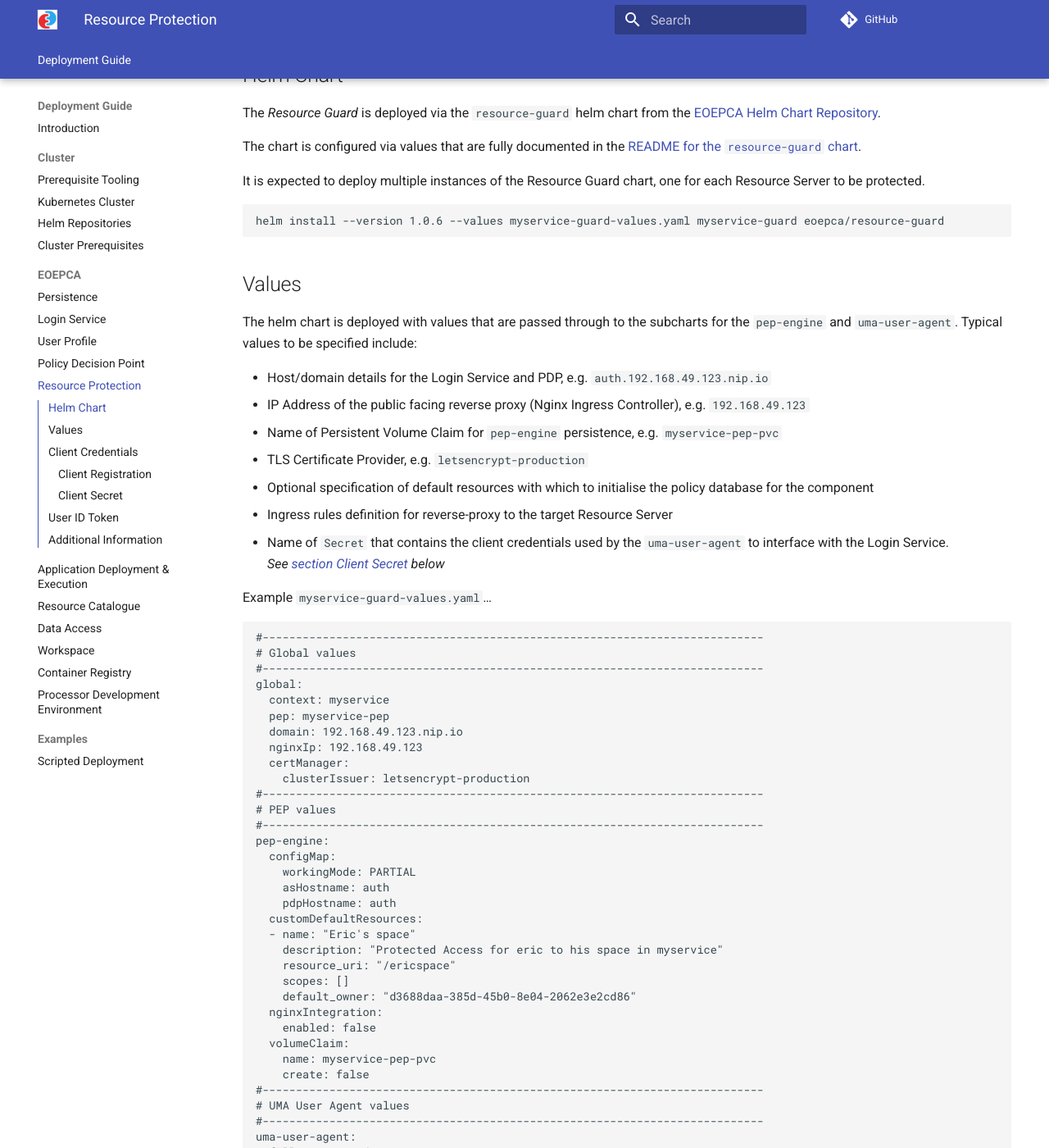
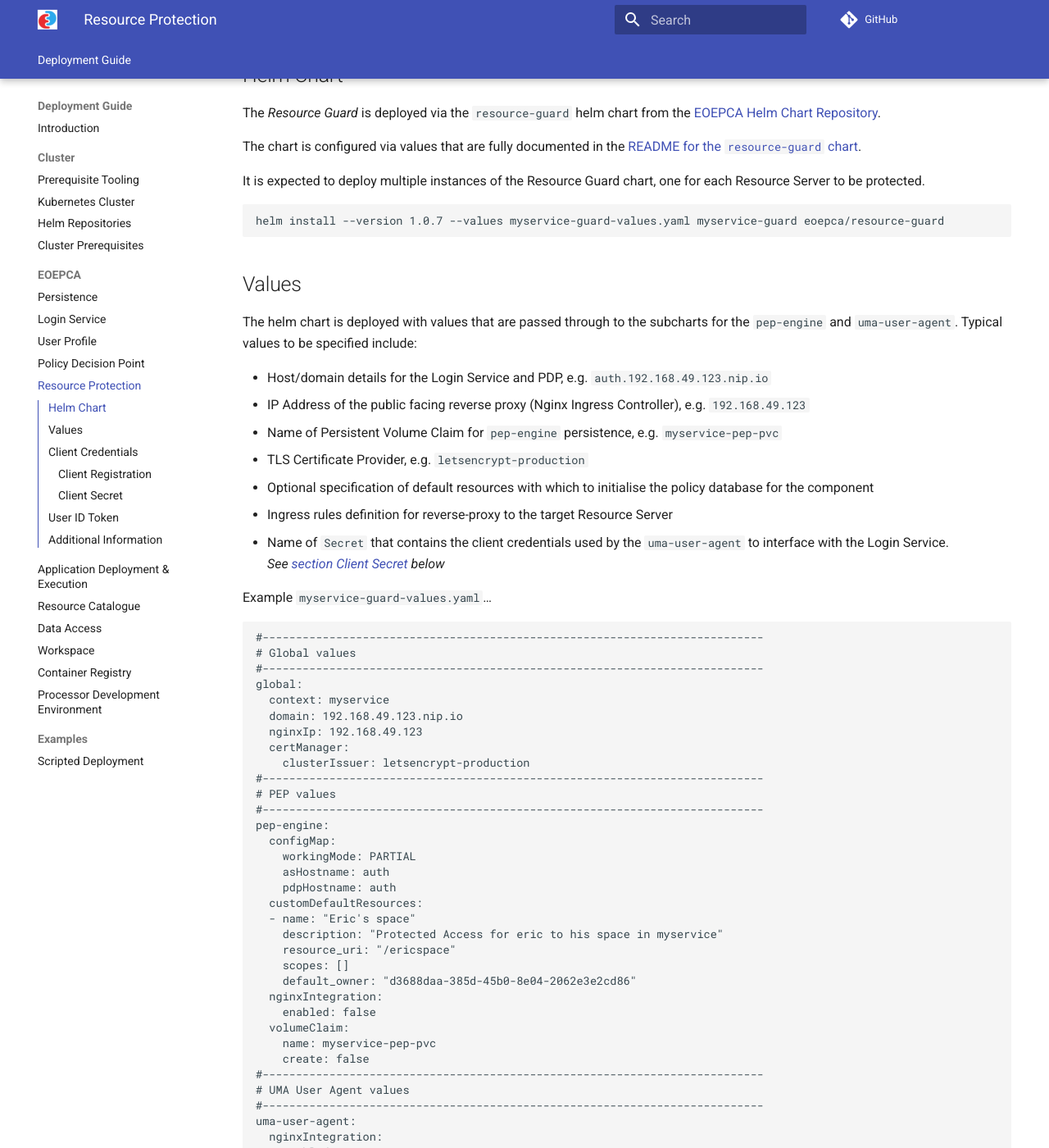
Before and after one commit to EOEPCA/deployment-guide, an MkDocs documentation site: the page built from docs/eoepca/resource-protection.md, in a window 1280 px wide and 1400 px high, scrolled down 698 px. Shown: the whole window at 82% size. Built offline with MkDocs 1.6.1 and Material for MkDocs 9.7.7, drawn with Linux system fonts in a browser that asks for light colours; comment, search, counter and statistics services are not loaded; the version menu is left out; some of the changed text lies outside the part shown.

Commit message:
Align docs to chart resource-guard@1.0.7

````diff
--- a/docs/eoepca/resource-protection.md
+++ b/docs/eoepca/resource-protection.md
@@ -26,7 +26,7 @@ The chart is configured via values that are fully documented in the [README for
 It is expected to deploy multiple instances of the Resource Guard chart, one for each Resource Server to be protected.
 
 ```bash
-helm install --version 1.0.6 --values myservice-guard-values.yaml myservice-guard eoepca/resource-guard
+helm install --version 1.0.7 --values myservice-guard-values.yaml myservice-guard eoepca/resource-guard
 ```
 
 ## Values
@@ -49,7 +49,6 @@ Example `myservice-guard-values.yaml`...
 #---------------------------------------------------------------------------
 global:
   context: myservice
-  pep: myservice-pep
   domain: 192.168.49.123.nip.io
   nginxIp: 192.168.49.123
   certManager:
@@ -77,7 +76,6 @@ pep-engine:
 # UMA User Agent values
 #---------------------------------------------------------------------------
 uma-user-agent:
-  fullnameOverride: myservice-agent
   nginxIntegration:
     enabled: true
     hosts:
````
